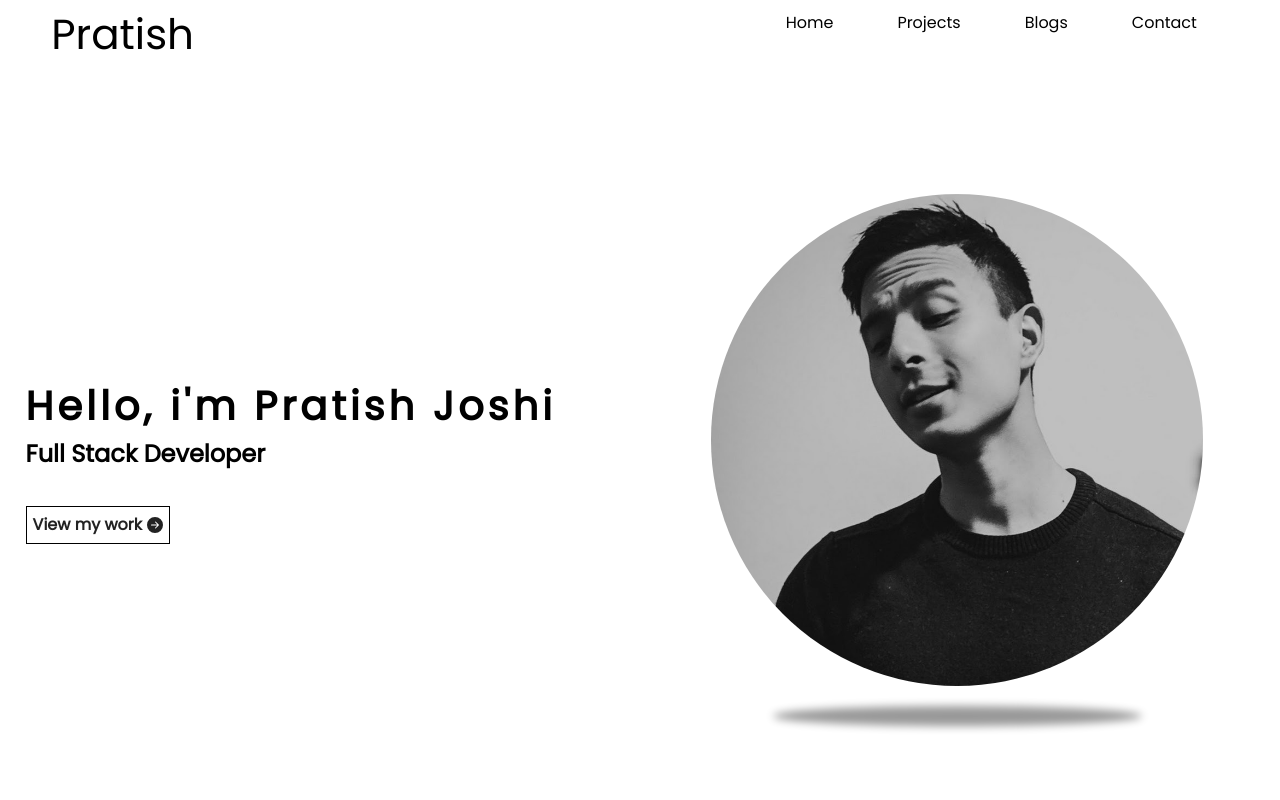
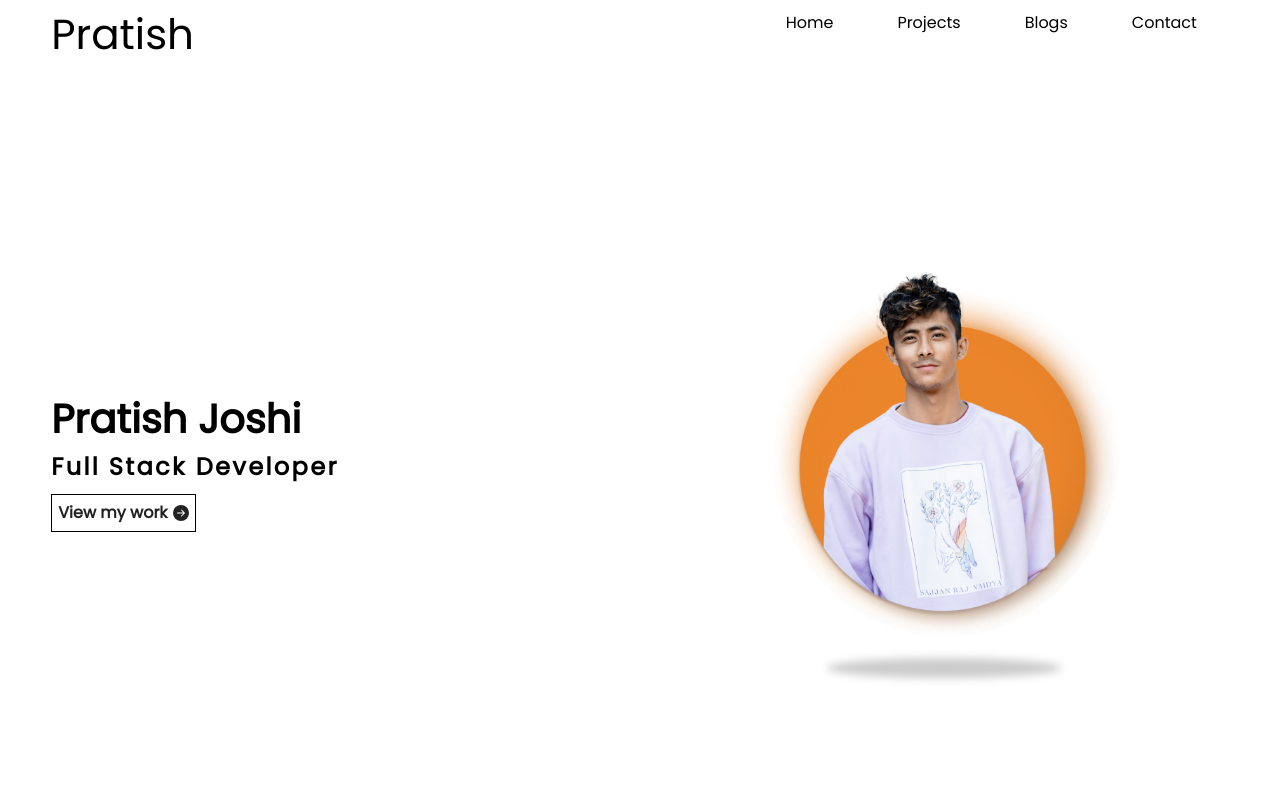
Before and after one commit to AcExPratish/react-portfolio, a React (Create React App) app: page / in a window 1280 px wide. Shown: the top 800 px of the page. Built offline with nearby package versions, Linux system fonts and the light colour scheme.

Commit message:
Improvement: Added proper portfolio image

```diff
--- a/src/modules/home/Home.js
+++ b/src/modules/home/Home.js
@@ -30,13 +30,12 @@ const Home = () => {
         </nav>
         <div className="grid-layout">
           <div className="left-container">
-            <h1>Hello, i'm Pratish Joshi</h1>
+            <h1>Pratish Joshi</h1>
             <h2>Full Stack Developer</h2>
-            <br />
             <Button title='View my work' icon={<BsFillArrowRightCircleFill className='icon' />} />
           </div>
           <div className="right-container">
-            <img src="./assets/portfolio.jpg" alt="portfolio image" className="img" />
+            <img src="./assets/portfolio.png" alt="portfolio image" className="img" />
             <div className="shadow"></div>
           </div>
         </div>
--- a/src/modules/home/home.scss
+++ b/src/modules/home/home.scss
@@ -43,8 +43,10 @@
 
   .grid-layout {
     display: grid;
+    width: 92%;
     grid-template-columns: 50% 50%;
     gap: 10px;
+    margin: 0 auto;
     overflow: hidden;
   }
 
@@ -54,17 +56,16 @@
     flex-direction: column;
     align-items: start;
     justify-content: center;
-    margin-left: 4%;
     background-color: white;
   }
 
-  .left-container > h1 {
+  .left-container > h2 {
     text-align: center;
     overflow: hidden;
     border-right: 0.15em solid orange;
     white-space: nowrap;
     letter-spacing: 0.1em;
-    animation: typing 3.5s steps(40, end), blink-caret 0.75s step-end infinite;
+    animation: typing 1.5s steps(40, end), blink-caret 0.75s step-end infinite;
   }
 
   .right-container {
@@ -74,11 +75,10 @@
     justify-content: center;
     align-items: center;
     height: 100vh;
-    margin-right: 4%;
   }
 
   .img {
-    width: 80%;
+    width: 60%;
     background-repeat: no-repeat;
     border-radius: 50%;
     background-position: center;
@@ -87,11 +87,11 @@
 
   .shadow {
     margin-top: 20px;
-    width: 60%;
+    width: 40%;
     height: 20px;
     border-radius: 100%;
     background-color: black;
-    opacity: 0.4;
+    opacity: 0.2;
     filter: blur(4px);
   }
 
@@ -100,7 +100,7 @@
       width: 0%;
     }
     to {
-      width: 60%;
+      width: 20%;
     }
   }
 
```
Also changed, not shown: public/assets/portfolio.png (added).
